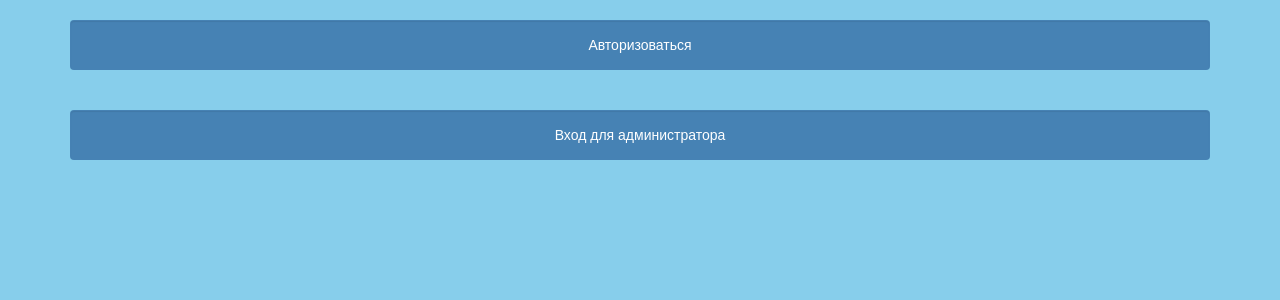
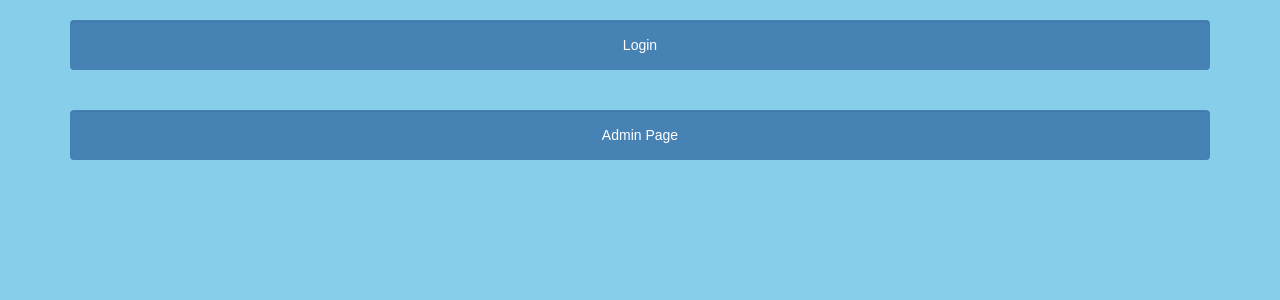
Before and after one commit to AlbertFarkhutdinov/emphasoft_project, a Django app: template emphasoft/emphasoft/auth_app/templates/auth_app/login.html in a window 1280 px wide. Shown: the top 300 px of the page. Run offline with Django 5.2, Linux system fonts and the light colour scheme; the template is opened without the code that fills it, so the values that code supplies are empty; some libraries are stand-ins or nearby versions.

Commit message:
translated to English

```diff
--- a/emphasoft/emphasoft/auth_app/templates/auth_app/includes/logout_button.html
+++ b/emphasoft/emphasoft/auth_app/templates/auth_app/includes/logout_button.html
@@ -1,3 +1,3 @@
 <form class="form-horizontal" action="{% url 'auth:logout' %}">
-    <button class="btn btn-round form-control" type="submit">Выход</button>
+    <button class="btn btn-round form-control" type="submit">Log Out</button>
 </form>
--- a/emphasoft/emphasoft/auth_app/templates/auth_app/info.html
+++ b/emphasoft/emphasoft/auth_app/templates/auth_app/info.html
@@ -2,7 +2,7 @@
 
 {% block container %}
 <h1 class="h1 text-center">{{ username }}</h1>
-<h2 class="h2 text-center">Список друзей</h2>
+<h2 class="h2 text-center">Friends List</h2>
 {% if friends %}
     <ul class="list-group">
         {% for friend in friends %}
@@ -10,7 +10,7 @@
         {% endfor %}
     </ul>
 {% else %}
-    <h4 class="h4 text-center">Нет друзей</h4>
+    <h4 class="h4 text-center">No friends</h4>
 {% endif %}
 {% include 'auth_app/includes/logout_button.html' %}
 {% endblock %}
--- a/emphasoft/emphasoft/auth_app/templates/auth_app/login.html
+++ b/emphasoft/emphasoft/auth_app/templates/auth_app/login.html
@@ -2,9 +2,9 @@
 
 {% block container %}
 {% if user.is_authenticated %}
-<h4 class="h4 text-center">Вход уже выполнен</h4>
+<h4 class="h4 text-center">User already logged in</h4>
 <form class="form-horizontal" action="{% url 'auth:info' %}">
-    <button class="btn btn-round form-control" type="submit">На страницу с информацией</button>
+    <button class="btn btn-round form-control" type="submit">Info</button>
 </form>
 {% include 'auth_app/includes/logout_button.html' %}
 {% else %}
@@ -15,12 +15,12 @@
     {% endif %}
     <button class="btn btn-round form-control">
         <a href="{% url 'social:begin' 'vk-oauth2' %}?next={% url 'auth:info' %}">
-            Авторизоваться
+            Login
         </a>
     </button>
 </form>
 <form class="form-horizontal" action="/admin/">
-    <button class="btn btn-round form-control" type="submit">Вход для администратора</button>
+    <button class="btn btn-round form-control" type="submit">Admin Page</button>
 </form>
 {% endif %}
 
```
Also changed, not shown: emphasoft/emphasoft/auth_app/migrations/0001_initial.py.
